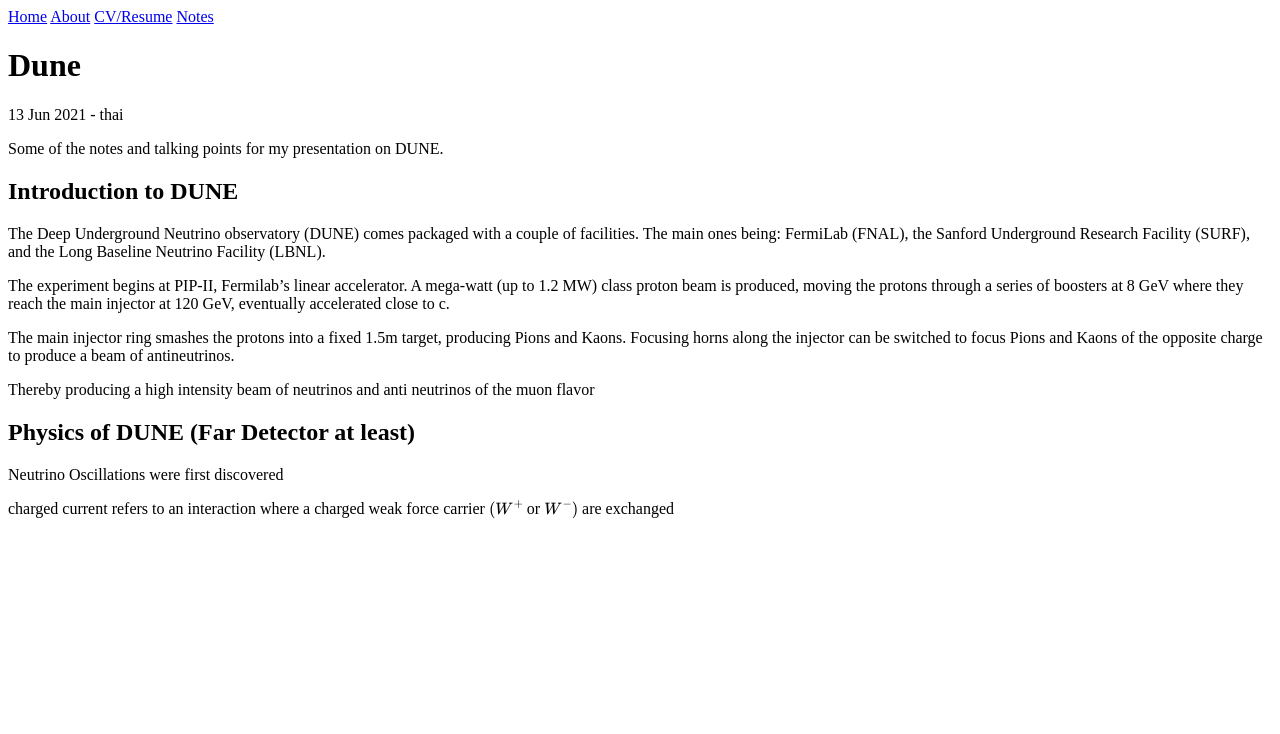
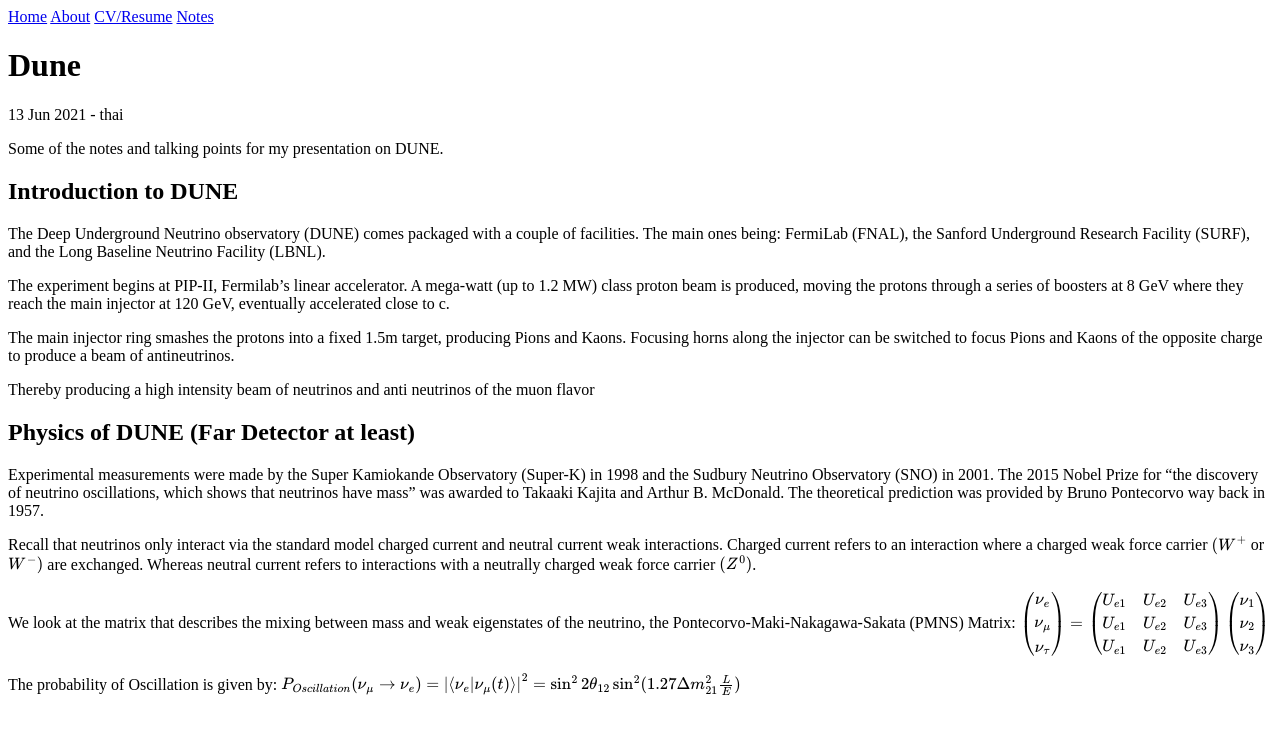
Before and after one commit to thaihangchung7/thaihangchung7.github.io, a Jekyll site: the page built from _posts/2021-6-13-DUNE.md, in a window 1280 px wide. Shown: the top 734 px of the page. Built offline with Jekyll 4.4.1, drawn with Linux system fonts in a browser that asks for light colours; formulas are drawn with MathJax 3.

Commit message:
adding equations

```diff
--- a/_posts/2021-6-13-DUNE.md
+++ b/_posts/2021-6-13-DUNE.md
@@ -16,6 +16,25 @@ The main injector ring smashes the protons into a fixed 1.5m target, producing P
 Thereby producing a high intensity beam of neutrinos and anti neutrinos of the muon flavor
 
 ## Physics of DUNE (Far Detector at least)
-Neutrino Oscillations were first discovered
+Experimental measurements were made by the Super Kamiokande Observatory (Super-K) in 1998 and the Sudbury Neutrino Observatory (SNO) in 2001. The 2015 Nobel Prize for "the discovery of neutrino oscillations, which shows that neutrinos have mass" was awarded to Takaaki Kajita and Arthur B. McDonald. The theoretical prediction was provided by Bruno Pontecorvo way back in 1957.
 
-charged current refers to an interaction where a charged weak force carrier \\((W^+ \\) or \\(W^-)\\) are exchanged
+Recall that neutrinos only interact via the standard model charged current and neutral current weak interactions. Charged current refers to an interaction where a charged weak force carrier \\((W^+ \\) or \\(W^-)\\) are exchanged. Whereas neutral current refers to interactions with a neutrally charged weak force carrier $$(Z^{0})$$.
+
+We look at the matrix that describes the mixing between mass and weak eigenstates of the neutrino, the Pontecorvo-Maki-Nakagawa-Sakata (PMNS) Matrix:
+$$ \begin{pmatrix}
+\nu_{e}\\
+\nu_{\mu}\\
+\nu_{\tau}
+\end{pmatrix}=
+\begin{pmatrix}
+U_{e1} & U_{e2} & U_{e3}\\
+U_{e1} & U_{e2} & U_{e3}\\
+U_{e1} & U_{e2} & U_{e3}
+\end{pmatrix}\begin{pmatrix}
+\nu_{1}\\
+\nu_{2}\\
+\nu_{3}
+\end{pmatrix}$$
+
+The probability of Oscillation is given by:
+$$P_{Oscillation} (\nu_{\mu} \rightarrow \nu_{e}) = \left |  \left \langle \nu_{e} | \nu_{\mu} (t) \right \rangle\right |^{2} = \sin^{2} 2\theta_{12} \sin^{2} ( 1.27 \Delta m^{2}_{21} \frac{L}{E})$$
```
